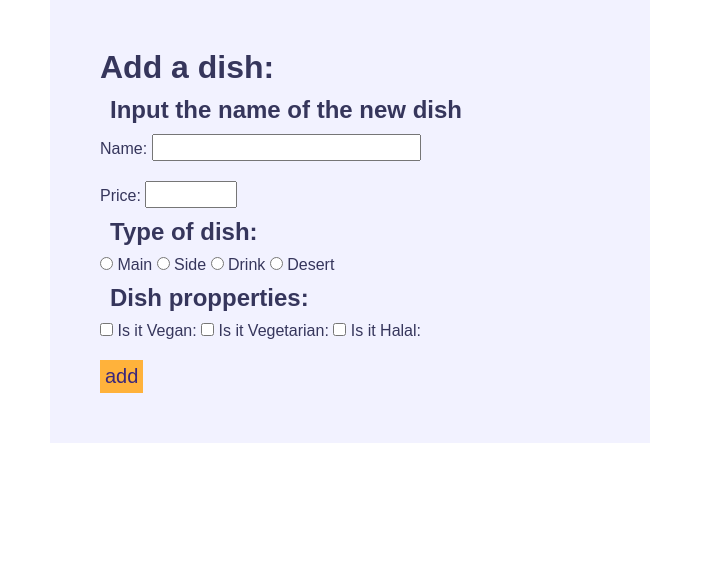
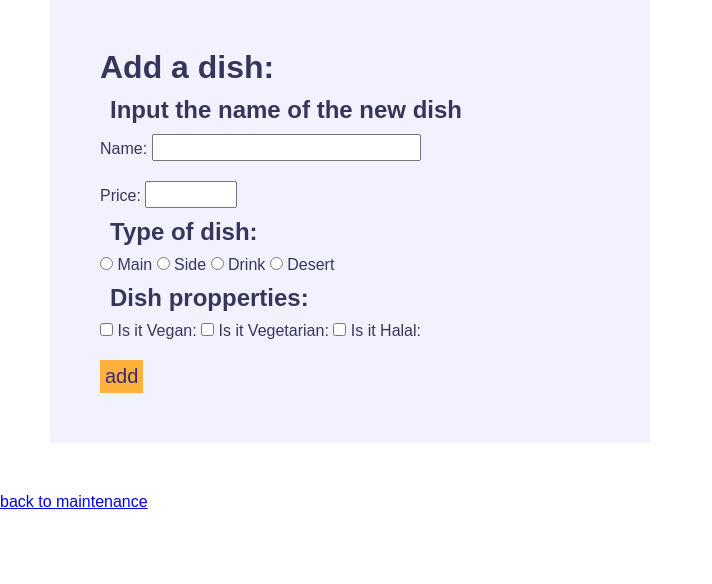
Before and after one commit to AnuraagDeshpande/Undercooked-Website, a PHP site: page /try.php in a window 1280 px wide. Shown: the part 51-635 px from the top of the page, without its empty margins (0-712 px from the left). Run offline with PHP 8.4, Linux system fonts and the light colour scheme.

Commit message:
added link back to maintenance in try

```diff
--- a/public_html/try.php
+++ b/public_html/try.php
@@ -191,6 +191,6 @@
             <h2></h2>
             <input type="submit" value="add" class="accent">
         </form>
+        <a href="./maintenance.html">back to maintenance</a>
     </body>
-
 </html>
```
